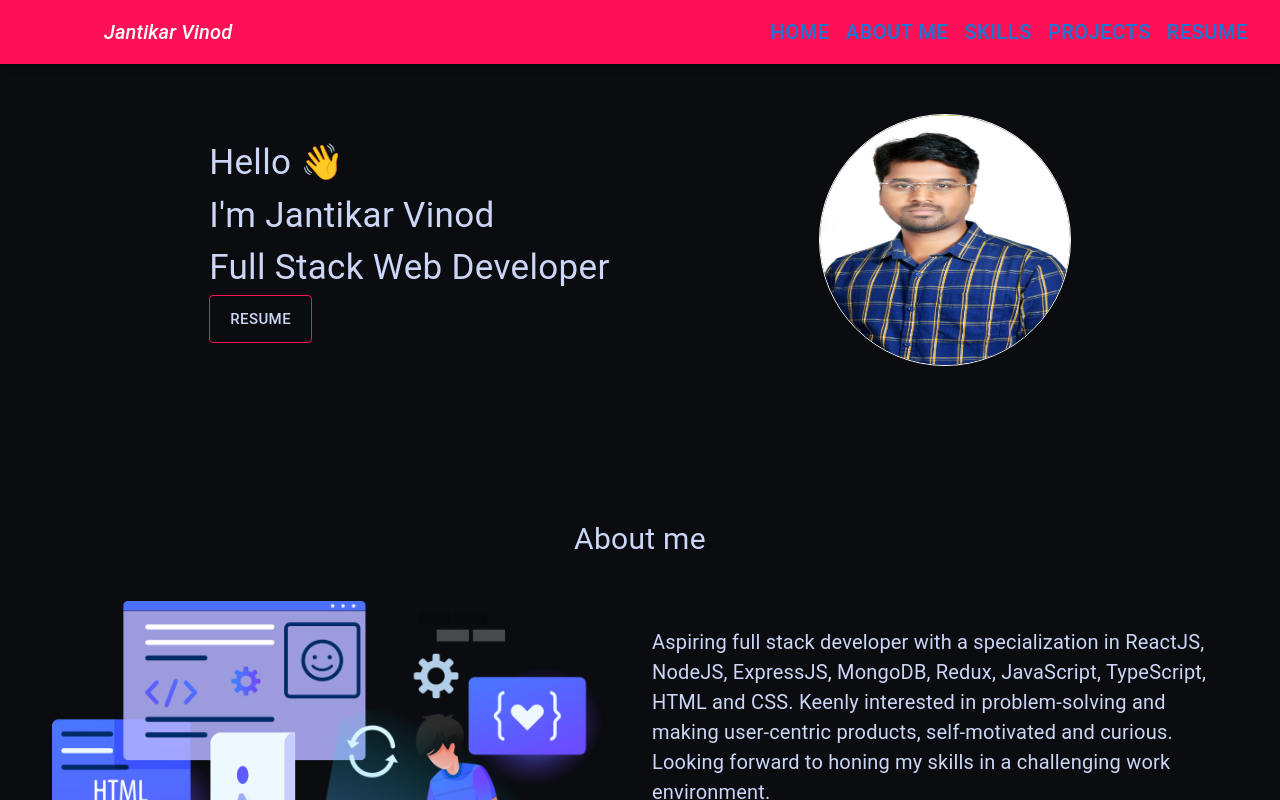
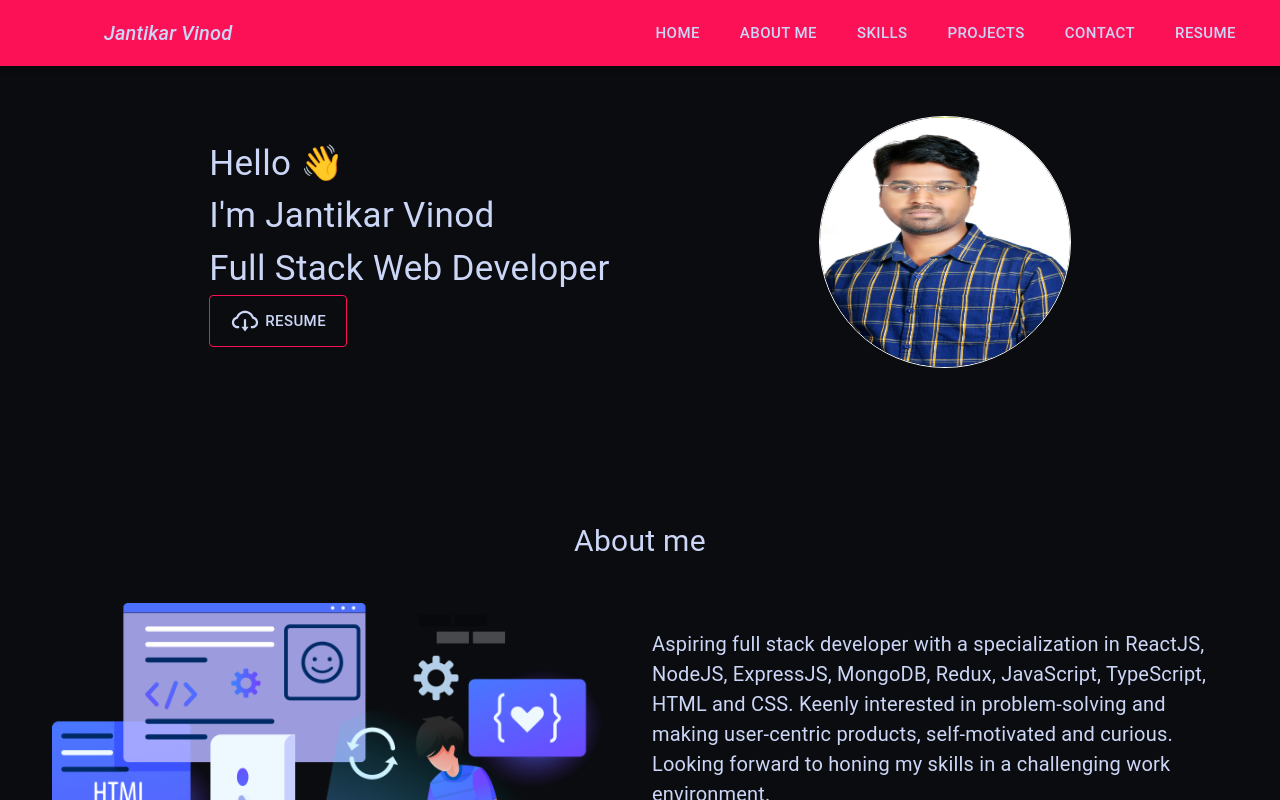
Before and after one commit to Vinod-Jantikar/Vinod-Jantikar.github.io, a React (Create React App) app: page / in a window 1280 px wide. Shown: the top 800 px of the page. Built offline with nearby package versions, Linux system fonts and the light colour scheme.

Commit message:
github stats added

```diff
--- a/package.json
+++ b/package.json
@@ -12,13 +12,14 @@
     "@testing-library/user-event": "^13.5.0",
     "react": "^18.2.0",
     "react-dom": "^18.2.0",
+    "react-github-calendar": "^3.4.0",
     "react-icons": "^4.8.0",
     "react-router-dom": "^6.8.2",
     "react-scripts": "5.0.1",
     "web-vitals": "^2.1.4"
   },
   "scripts": {
-    "predeploy":"npm run build",
+    "predeploy": "npm run build",
     "deploy": "gh-pages -d build",
     "start": "react-scripts start",
     "build": "react-scripts build",
--- a/src/components/about/About.jsx
+++ b/src/components/about/About.jsx
@@ -3,7 +3,7 @@ import { Box, Stack, Typography } from "@mui/material";
 
 const About = () => {
   return (
-    <Box>
+    <Box id="about">
       <Typography  textAlign="center" marginBottom="40px" sx={{
           fontSize: {
             lg: 30,
--- a/src/components/contact/Contact.jsx
+++ b/src/components/contact/Contact.jsx
@@ -11,7 +11,7 @@ import { Box, Stack, Typography } from "@mui/material";
 
 const Contact = () => {
   return (
-    <Box marginTop="80px">
+    <Box id="contact" marginTop="80px">
       <Typography
         variant="h5"
         style={{ textAlign: "center", margin: "40px 0" }}
--- a/src/components/home/Home.jsx
+++ b/src/components/home/Home.jsx
@@ -1,4 +1,4 @@
-import { Box, Stack } from "@mui/material";
+import { Box, Stack, Typography } from "@mui/material";
 import About from "../about/About";
 import Contact from "../contact/Contact";
 import Intro from "../intro/Intro";
@@ -6,6 +6,7 @@ import Navbar from "../navbar/Navbar";
 import Profile from "../profilePic/Profile";
 import Projects from "../projects/Projects";
 import Skills from "../skills/Skills";
+import GitHubCalendar from 'react-github-calendar'
 import "./Home.css";
 
 const Home = () => {
@@ -30,9 +31,22 @@ const Home = () => {
       <Box>
         <Projects />
       </Box>
+      <Box marginTop="20px">
+        <Typography textAlign="center" marginBottom="40px" sx={{
+          fontSize: {
+            lg: 30,
+            md: 30,
+            sm: 25,
+            xs: 15,
+          }}}>
+          GitHub Stats
+        </Typography>
+    <GitHubCalendar username="Vinod-Jantikar" style={{ margin: "auto"}}/>
+      </Box>
       <Box>
         <Contact />
       </Box>
+
     </Box>
   );
 };
--- a/src/components/intro/Intro.jsx
+++ b/src/components/intro/Intro.jsx
@@ -1,6 +1,7 @@
 import { Box, Button, Typography } from "@mui/material";
 import React from "react";
 import { Link } from "react-router-dom";
+import { AiOutlineCloudDownload } from "react-icons/ai";
 
 const Intro = () => {
   return (
@@ -50,10 +51,19 @@ const Intro = () => {
         }}
       >
         <Link
-          to="https://drive.google.com/file/d/17NkN2FnWouoINHC7l4_C5hHvqWO8PU1B/view?usp=share_link"
+          to="./files/Jantikar-Vinod-Resume.pdf"
           target="_blank"
-          style={{ textDecoration: "none", color: "rgb(204, 214, 246)" }}
+          download
+          style={{
+            textDecoration: "none",
+            color: "rgb(204, 214, 246)",
+            display: "flex",
+            justifyContent: "center",
+            alignItems: "center",
+            gap: "5px",
+          }}
         >
+          <AiOutlineCloudDownload size={30} />
           Resume
         </Link>
       </Button>
--- a/src/components/navbar/MenuNav.jsx
+++ b/src/components/navbar/MenuNav.jsx
@@ -1,18 +1,59 @@
-import { Box, Button, Typography } from '@mui/material'
-import React from 'react'
+import { Box, Button, Typography } from "@mui/material";
+import React from "react";
+import { Link } from "react-router-dom";
 
-const MenuNav = ({sx}) => {
+const MenuNav = ({ sx }) => {
   return (
-       <Box sx={{...sx}}
-          >
-            <Button sx={{fontSize: 20}}>Home</Button>
-            <Button sx={{fontSize: 20}}>About Me</Button>
-            <Button sx={{fontSize: 20}}>Skills</Button>
-            <Button sx={{fontSize: 20}}>Projects</Button>
-            <Button sx={{fontSize: 20}}>Resume</Button>
-          </Box>
+    <Box sx={{ ...sx }}>
+      <Button sx={{ fontSize: 15, color: "rgb(204, 214, 246)", p: "20px" }}>Home</Button>
+      <Button sx={{ fontSize: 15, color: "rgb(204, 214, 246)",p: "20px" }}>
+        {" "}
+        <a
+          href="#about"
+          style={{ textDecoration: "none", color: "rgb(204, 214, 246)"}}
+        >
+          About Me
+        </a>
+      </Button>
+      <Button sx={{ fontSize: 15, color: "rgb(204, 214, 246)",p: "20px" }}>
+        {" "}
+        <a
+          href="#skills"
+          style={{ textDecoration: "none", color: "rgb(204, 214, 246)" }}
+        >
+          Skills
+        </a>{" "}
+      </Button>
+      <Button sx={{ fontSize: 15, color: "rgb(204, 214, 246)", p: "20px" }}>
+        {" "}
+        <a
+          href="#projects"
+          style={{ textDecoration: "none", color: "rgb(204, 214, 246)" }}
+        >
+          Projects{" "}
+        </a>
+      </Button>
+      <Button sx={{ fontSize: 15, color: "rgb(204, 214, 246)" , p: "20px"}}>
+        {" "}
+        <a
+          href="#contact"
+          style={{ textDecoration: "none", color: "rgb(204, 214, 246)" }}
+        >
+          {" "}
+          Contact
+        </a>
+      </Button>
+      <Button sx={{ fontSize: 15, color: "rgb(204, 214, 246)", p: "20px" }}>
+        <Link
+          to="https://drive.google.com/file/d/1H8wexly4gv_YO9FHC6PDyLGY1L_IrOaI/view?usp=share_link"
+          target="_blank"
+          style={{ textDecoration: "none", color: "rgb(204, 214, 246)" }}
+        >
+          Resume
+        </Link>
+      </Button>
+    </Box>
+  );
+};
 
-  )
-}
-
-export default MenuNav
+export default MenuNav;
--- a/src/components/navbar/Navbar.jsx
+++ b/src/components/navbar/Navbar.jsx
@@ -27,8 +27,8 @@ const Navbar = () => {
     >
       <Toolbar>
         <Box sx={{ flexGrow: 1, marginLeft: "80px" }}>
-          <Typography variant="h6">
-            <i> Jantikar Vinod </i>
+          <Typography variant="h6" color="rgb(204, 214, 246)">
+            <i > Jantikar Vinod </i>
           </Typography>
         </Box>
         <IconButton sx={{display: {xs: "flex", sm: "flex",md: "none", lg: "none"}}} onClick={handleDrawer}>
--- a/src/components/projects/Projects.jsx
+++ b/src/components/projects/Projects.jsx
@@ -5,7 +5,7 @@ import { Box, Grid, Typography } from "@mui/material";
 
 const Projects = () => {
   return (
-    <Box  style={{ marginTop: "80px",  }}>
+    <Box id="projects" style={{ marginTop: "80px",  }}>
       <Typography  textAlign="center" sx={{
           fontSize: {
             lg: 30,
--- a/src/components/skills/Skills.jsx
+++ b/src/components/skills/Skills.jsx
@@ -32,6 +32,7 @@ const SkillBox = styled(Box)({
 const Skills = () => {
   return (
     <Box
+    id="skills"
       textAlign="center"
       sx={{
         width: {
```
Also changed, not shown: 2 other files (tests, documents, lock files or other folders).
